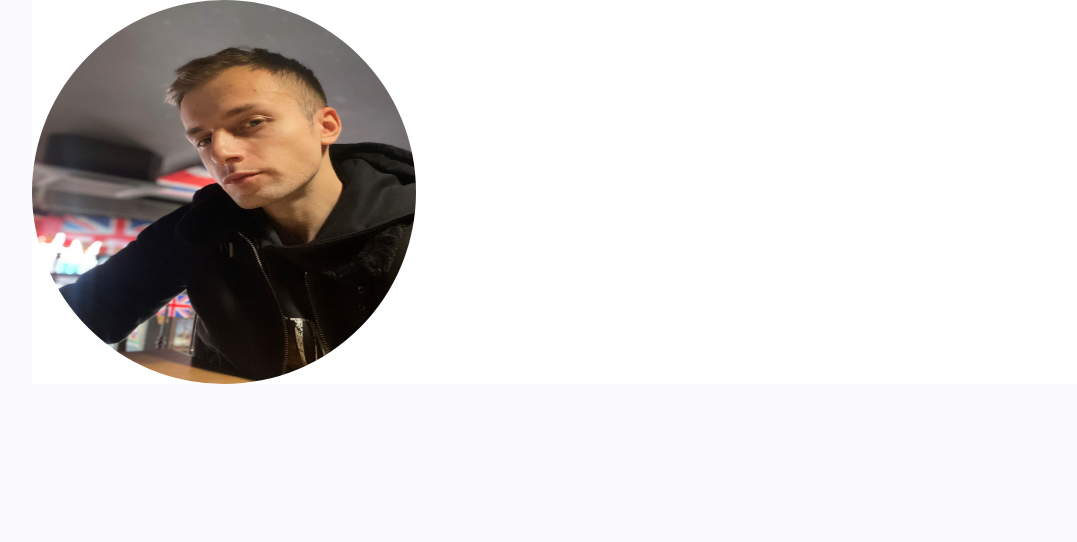
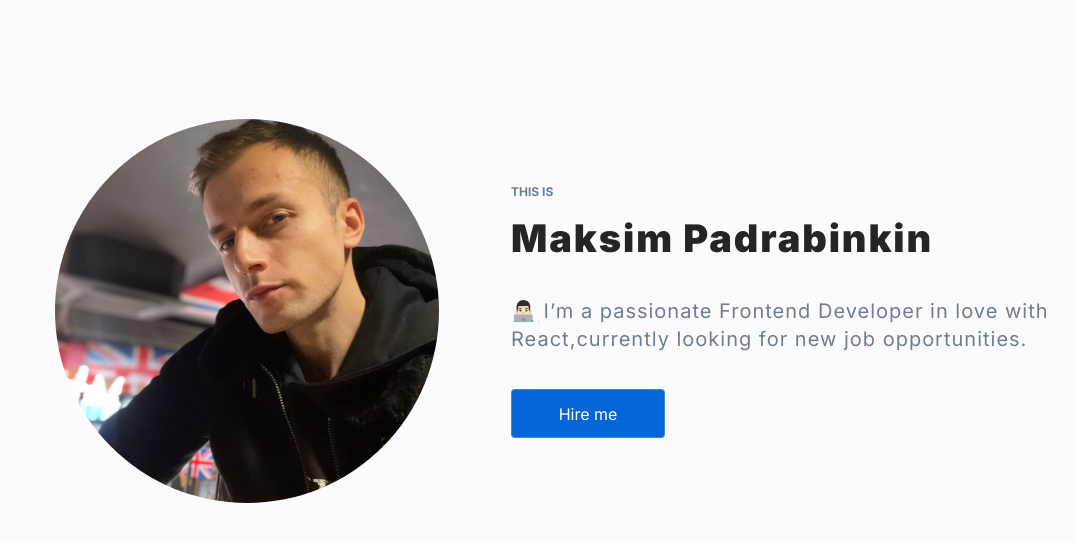
Before and after one commit to maxFadet/personal-homepage, a React (Create React App) app: page / in a window 1280 px wide. Shown: the top 542 px of the page, without its empty margins (64-1141 px from the left). Built offline with nearby package versions, Linux system fonts and the light colour scheme.

Commit message:
added new article "about me"

```diff
--- a/src/App.js
+++ b/src/App.js
@@ -1,6 +1,6 @@
 import './App.css';
 import { Container } from './components/Container';
-import { Image, Tile } from './components/Tile';
+import { Caption, Content, Image, Tile, Title, Text, Button } from './components/Tile';
 import personalPhoto from './images/personal-photo.jpg'
 
 function App() {
@@ -8,6 +8,20 @@ function App() {
     <Container>
       <Tile>
         <Image src={personalPhoto} alt="" />
+        <Content>
+          <Caption>
+            THIS IS
+          </Caption>
+          <Title>
+            Maksim Padrabinkin
+          </Title>
+          <Text>
+            👨🏻‍💻  I’m a passionate Frontend Developer in love with React,currently looking for new job opportunities.
+          </Text>
+          <Button>
+            Hire me
+          </Button>
+        </Content>
       </Tile>
     </Container >
   );
--- a/src/GlobalStyle.js
+++ b/src/GlobalStyle.js
@@ -10,6 +10,8 @@ export const GlobalStyle = createGlobalStyle`
     }
 
     body {
+        font-family: "Inter", sans-serif;
+        padding: 119px;
         background-color: ${({ theme }) => theme.color.whiteLilac};
         /* font-family: "Open Sans", sans-serif;
         font-optical-sizing: auto;
--- a/src/components/Tile/index.js
+++ b/src/components/Tile/index.js
@@ -1,20 +1,71 @@
 import styled from "styled-components";
 
 export const Tile = styled.article`
-  background: ${({ theme }) => theme.color.white};
+
   padding: 0;
   display: grid;
   grid-template-columns: auto 1fr;
-  grid-gap: 40px;
+  grid-gap: 72px;
+  align-items: center;
+
+  @media (max-width: 1120px) {
+    grid-template-columns: 1fr;
+    }
 `;
 
 export const Image = styled.img`
   width: 384px;
   height: 384px;
   border-radius: 50%;
-
+  object-fit: cover;
 `;
 
 export const Content = styled.div`
+  display: flex;
+  flex-direction: column;
+  gap: 16px;
+`;
 
+export const Caption = styled.div`
+  line-height: 15.6px;
+  text-align: left;
+  font-weight: 700;
+  font-size: 12px;
+  color: ${({ theme }) => theme.color.slateGray};
 `;
+
+export const Title = styled.header`
+  color: ${({ theme }) => theme.color.mineShaft};
+  font-size: 38px;
+  font-weight: 900;
+  line-height: 45.99px;
+  letter-spacing: 0.05em;
+  text-align: left;
+  `;
+
+export const Text = styled.p`
+  color: ${({ theme }) => theme.color.slateGray};
+  font-size: 20px;
+  font-weight: 400;
+  line-height: 28px;
+  letter-spacing: 0.05em;
+  text-align: left;
+  `;
+
+export const Button = styled.button`
+  width: 154px;
+  height: 49px;
+  padding: 12px 16px 12px 16px;
+  border-radius: 4px;
+  background: ${({ theme }) => theme.color.scienceBlue};
+  color: ${({ theme }) => theme.color.white};
+  border: 1px solid rgba(209, 213, 218, 0.3);
+
+  &:hover {
+    outline: 3px solid rgba(140, 194, 255);
+    }
+
+  &:active {
+    box-shadow: 0px 2px 0px 0px rgba(20, 70, 32, 0.2) inset;
+    }
+`;
--- a/src/theme.js
+++ b/src/theme.js
@@ -1,6 +1,9 @@
 export const theme = {
     color: {
-        white: "#ffffff",
+        white: "#FFFFFF",
         whiteLilac: "#FBFBFE",
+        slateGray: "#6E7E91",
+        mineShaft: "#252525",
+        scienceBlue: "#0366D6",
     },
 };
```
